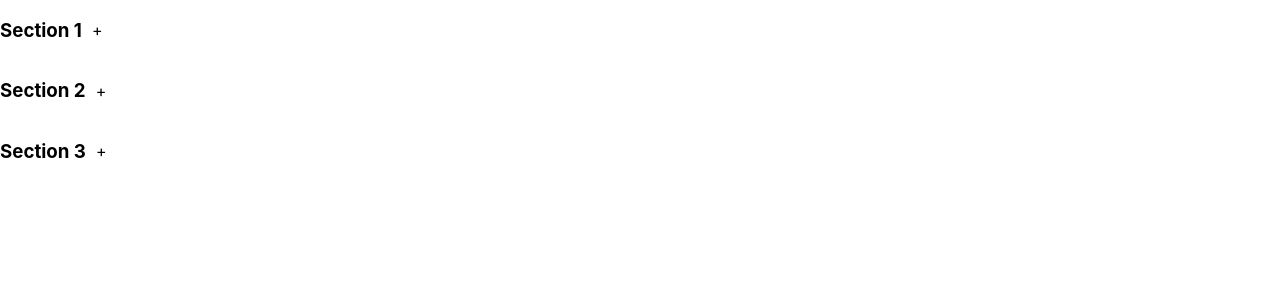
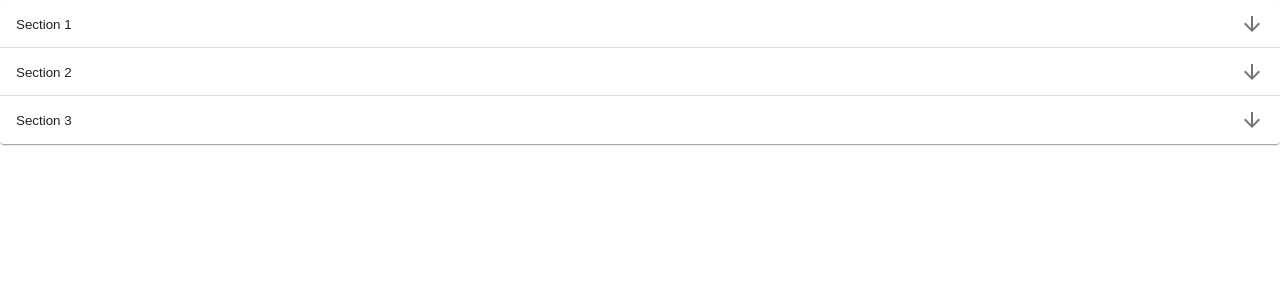
Before and after one commit to prachi397/React-INTV-Practice, a React (Create React App) app: page / in a window 1280 px wide. Shown: the top 300 px of the page. Built offline with nearby package versions, Linux system fonts and the light colour scheme.

Commit message:
created accordian using material ui

```diff
--- a/package.json
+++ b/package.json
@@ -5,6 +5,7 @@
   "dependencies": {
     "@emotion/react": "^11.14.0",
     "@emotion/styled": "^11.14.0",
+    "@mui/icons-material": "^6.4.0",
     "@mui/material": "^6.4.0",
     "cra-template": "1.2.0",
     "react": "^19.0.0",
--- a/src/component/AccordianComp.js
+++ b/src/component/AccordianComp.js
@@ -1,4 +1,8 @@
+import { Accordion, AccordionDetails, AccordionSummary } from "@mui/material";
 import { useState } from "react";
+import ArrowDownwardIcon from "@mui/icons-material/ArrowDownward";
+import ArrowDropDownIcon from "@mui/icons-material/ArrowDropDown";
+import Typography from '@mui/material/Typography';
 
 const accordionData = [
   {
@@ -32,15 +36,15 @@ const AccordianComp = () => {
   const [activeIndeces, setActiveIndeces] = useState([]);
 
   function handleToggle(id) {
-    if(activeIndeces.includes(id)){
-        setActiveIndeces(activeIndeces.filter((ele)=>ele !== id));
-    }else{
-        setActiveIndeces([...activeIndeces,id]);
+    if (activeIndeces.includes(id)) {
+      setActiveIndeces(activeIndeces.filter((ele) => ele !== id));
+    } else {
+      setActiveIndeces([...activeIndeces, id]);
     }
   }
   return (
     <>
-      {accordionData.map((ele) => (
+      {/* {accordionData.map((ele) => (
         <div key={ele.id}>
           <div style={{ display: "flex", alignItems: "center", gap: "10px" }}>
             <h3>{ele.title}</h3>
@@ -50,6 +54,21 @@ const AccordianComp = () => {
           </div>
           {activeIndeces.includes(ele.id) && <p>{ele.content}</p>}
         </div>
+      ))} */}
+      {/* accordian using material ui */}
+      {accordionData.map((ele) => (
+        <Accordion>
+          <AccordionSummary
+            expandIcon={<ArrowDownwardIcon />}
+            area-controls="panel1-content"
+            id="panel1-header"
+          >
+            <Typography variant="span">{ele.title}</Typography>
+          </AccordionSummary>
+          <AccordionDetails>
+            <Typography>{ele.content}</Typography>
+          </AccordionDetails>
+        </Accordion>
       ))}
     </>
   );
```
Also changed, not shown: 1 other file (tests, documents, lock files or other folders).
